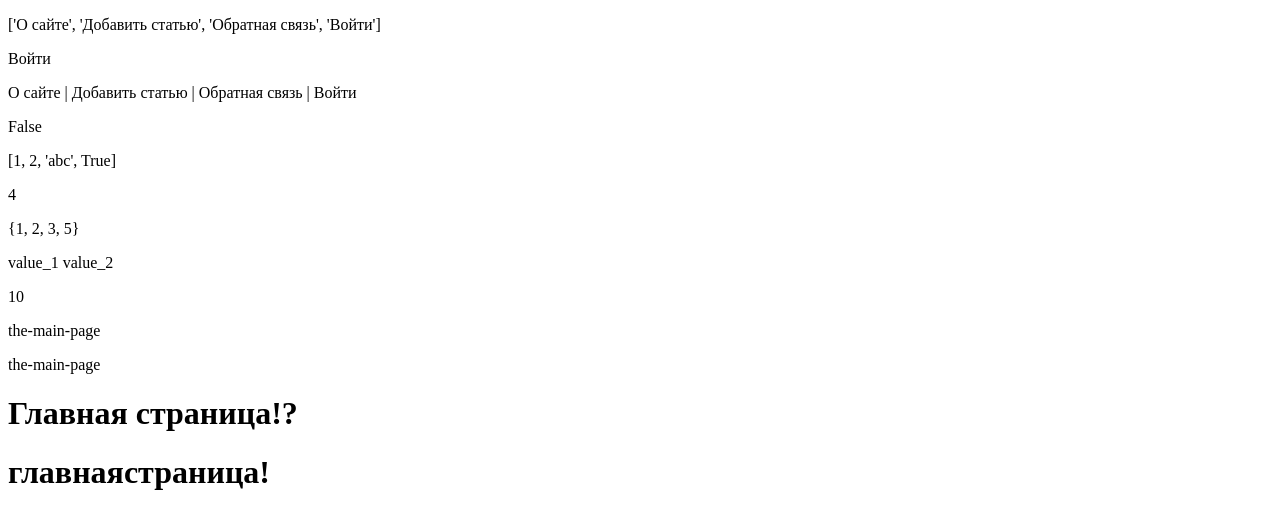
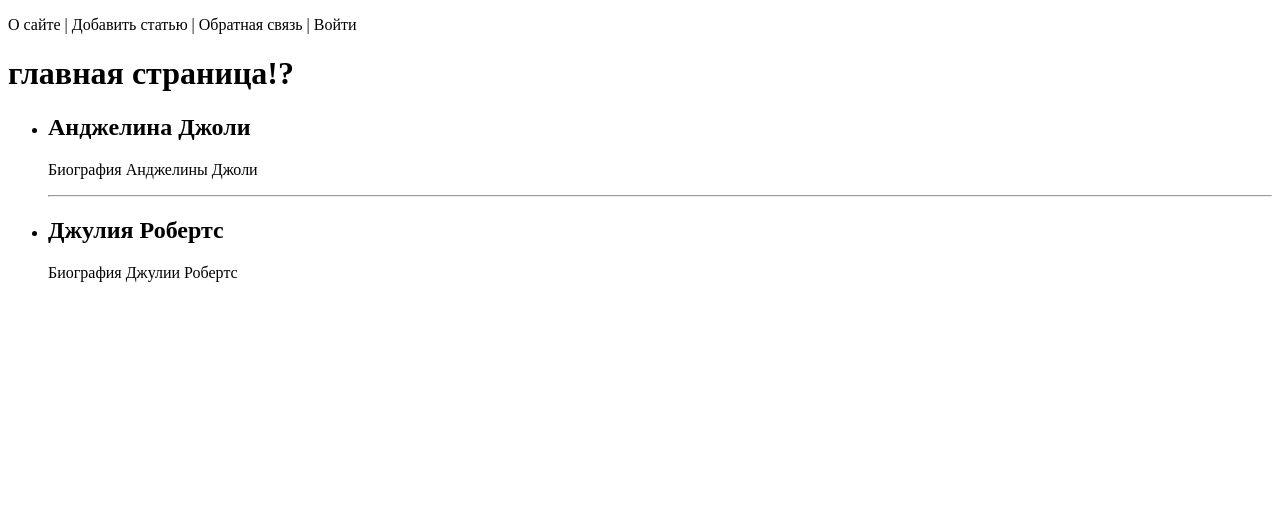
Before and after one commit to AlexandrSHYLAK/selfedu_django, a Django app: page / in a window 1280 px wide. Shown: the top 529 px of the page. Run offline with Django 5.2, Linux system fonts and the light colour scheme.

Commit message:
#12. Теги шаблонов. Теги if и for

```diff
--- a/sitewomen/women/templates/women/index.html
+++ b/sitewomen/women/templates/women/index.html
@@ -6,20 +6,35 @@
 <!--    <title>{{ main_title|default:"Без заголовка" }}</title>-->
 </head>
 <body>
-<p>{{ menu }}</p>
+<!--<p>{{ menu }}</p>-->
 <!--<p>{{ menu|first }}</p>-->
-<p>{{ menu|last }}</p>
+<!--<p>{{ menu|last }}</p>-->
 <p>{{ menu|join:" | " }}</p>
 <!--<p>{{ float|add:"50"}}</p>-->
-<p>{{ float|divisibleby:"3"}}</p>
-<p>{{ lst }}</p>
-<p>{{ lst|length }}</p>
-<p>{{ set }}</p>
-<p>{{ dict.key_1 }} {{ dict.key_2 }}</p>
-<p>{{ obj.a}}</p>
-<p>{{ "The Main Page"|slugify }}</p>
-<p>{{ url }}</p>
-<h1>{{ title|capfirst }}</h1>
-<h1>{{ title|cut:" "|cut:"?" }}</h1>
+<!--<p>{{ lst }}</p>-->
+<!--<p>{{ lst|length }}</p>-->
+<!--<p>{{ set }}</p>-->
+<!--<p>{{ dict.key_1 }} {{ dict.key_2 }}</p>-->
+<!--<p>{{ obj.a}}</p>-->
+<!--<p>{{ "The Main Page"|slugify }}</p>-->
+<!--<p>{{ url }}</p>-->
+<!--<h1>{{ title|capfirst }}</h1>-->
+<!--<h1>{{ title|cut:" "|cut:"?" }}</h1>-->
+<h1>{{ title }}</h1>
+
+<ul>
+    {% for p in posts %}
+    {% if p.is_pablished %}
+    <li>
+        <h2>{{ p.title }}</h2>
+        <p>{{ p.content }}</p>
+        {% if not forloop.last %}
+        <hr>
+        {% endif %}
+    </li>
+    {% endif%}
+    {% endfor %}
+</ul>
+
 </body>
 </html>
--- a/sitewomen/women/views.py
+++ b/sitewomen/women/views.py
@@ -7,10 +7,18 @@ from django.template.loader import render_to_string
 # from jinja2 import Template
 
 menu = ["О сайте", "Добавить статью", "Обратная связь", "Войти"]
-class Myclass:
-    def __init__(self, a, b):
-        self.a = a
-        self.b = b
+
+data_db = [
+    {'id': 1, 'title': 'Анджелина Джоли', 'content': 'Биография Анджелины Джоли', 'is_pablished': True},
+    {'id': 2, 'title': 'Марго Робби', 'content': 'Биография Марго Робби', 'is_pablished': False},
+    {'id': 3, 'title': 'Джулия Робертс', 'content': 'Биография Джулии Робертс', 'is_pablished': True}
+]
+# class Myclass:
+#     def __init__(self, a, b):
+#         self.a = a
+#         self.b = b
+
+
 
 
 def index(request):
@@ -20,12 +28,13 @@ def index(request):
         'title': 'главная страница!?',
         # 'main_title': 'title',
         'menu': menu,
-        'float': 28.56,
-        'lst': [1, 2, 'abc', True],
-        'set': {1, 2, 3, 2, 5},
-        'dict': {'key_1': 'value_1', 'key_2': 'value_2'},
-        'obj': Myclass(10, 20),
-        'url': slugify("The Main Page")
+        'posts': data_db
+        # 'float': 28.56,
+        # 'lst': [1, 2, 'abc', True],
+        # 'set': {1, 2, 3, 2, 5},
+        # 'dict': {'key_1': 'value_1', 'key_2': 'value_2'},
+        # 'obj': Myclass(10, 20),
+        # 'url': slugify("The Main Page")
     }
     return render(request, 'women/index.html', context=data)
 
```
